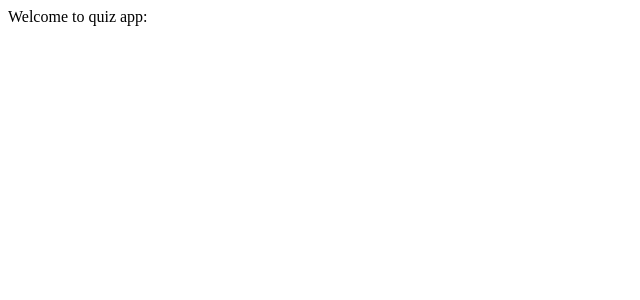
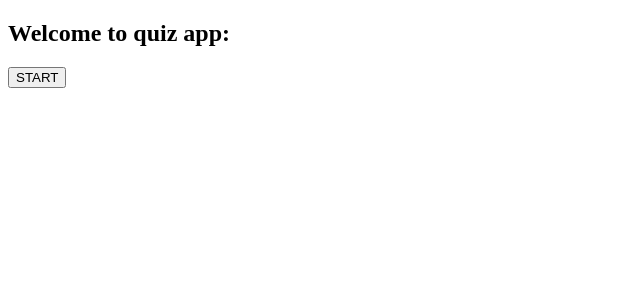
Before and after one commit to Sweenkhan/form-with-nodejs, a React (Create React App) app in the folder front/: page /quiz in a window 1280 px wide. Shown: the top 300 px of the page, without its empty margins (0-640 px from the left). Built offline with nearby package versions, Linux system fonts and the light colour scheme.

Commit message:
created quiz component

```diff
--- a/front/src/FORM/Login.js
+++ b/front/src/FORM/Login.js
@@ -15,6 +15,7 @@ function Login() {
     e.preventDefault()
          axios.post("http://localhost:8080/login", {username, password})
          .then((result) => {
+
             if(result.data === "success"){
               console.log("succes ho gya")
                navigate("/quiz")
--- a/front/src/QUIZ/Quiz.js
+++ b/front/src/QUIZ/Quiz.js
@@ -1,13 +1,32 @@
-// import axios from 'axios'
+import axios from 'axios'
 import React from 'react'
 
 function Quiz() {
 
-    // axios.get("http://localhost:3000/quiz", )
+//  const [questions, setQuestions] = useState([])
+//  const currentQuestion = 0;
+
+//  let right = 0;
+//  let wrong = 0;
+
+                     //   DATA FROM SERVER
+  function handleClick() {
+    axios.get("http://localhost:8080/quiz")
+    .then((result) => {
+      console.log(result)
+          // setQuestions(result.data)
+    })
+  }
+
+
 
   return (
     <div className='quiz'>
-    <div>Welcome to quiz app:</div>
+    <div>
+    <h2>Welcome to quiz app:</h2>
+    <button onClick={handleClick}>START</button>
+
+    </div>
     <h2> </h2>
     <p></p>
     <p></p>
```
